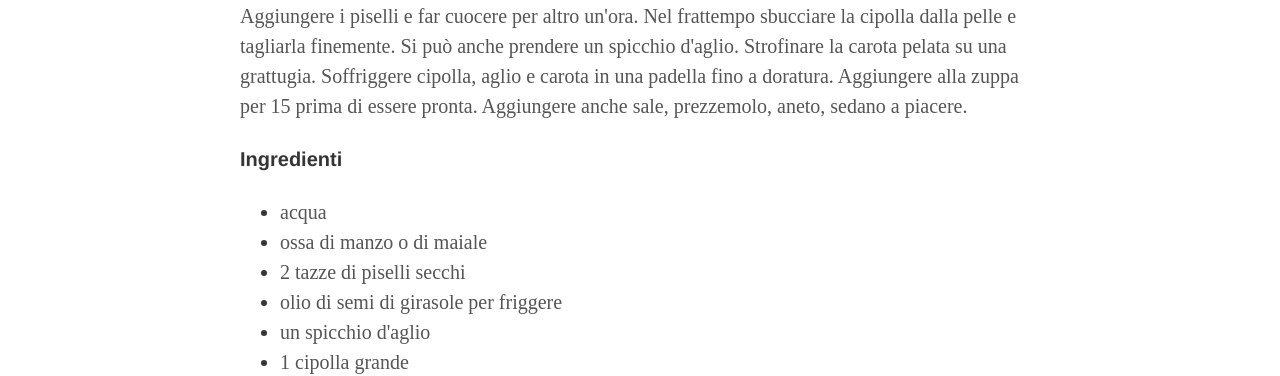
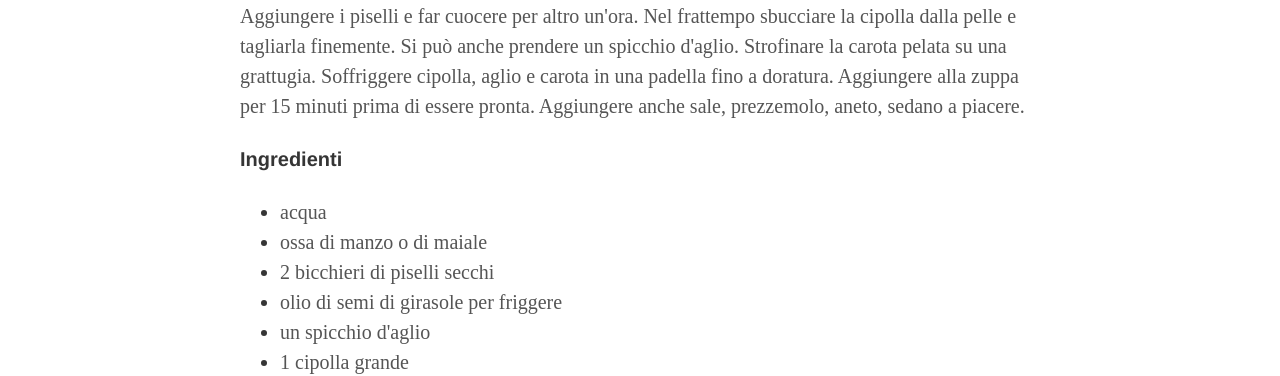
Before and after one commit to postolny/postolny.github.io, a Jekyll site: the page built from _posts/2024-02-08-le-mie-ricette.md, in a window 1280 px wide and 1400 px high, scrolled down 447 px. Shown: the part 345-721 px from the top of the window. Built offline with Jekyll 4.4.1, drawn with Linux system fonts in a browser that asks for light colours; some of the changed text lies outside the part shown.

Commit message:
Add files via upload

```diff
--- a/_posts/2024-02-08-le-mie-ricette.md
+++ b/_posts/2024-02-08-le-mie-ricette.md
@@ -12,13 +12,13 @@
 
 ### Zuppa di piselli con ossa
 
-Sciacquare i piselli secchi più volte sotto l'acqua corrente. Mettere a bagno in acqua. Di quando in quando è bene cambiare l'acqua. Tagliare le ossa a pezzettoni. Bollire per 5 minuti e poi sciacquare in acqua fredda. Mettere le ossa in una grande pentola di smalto e lasciare cucinare per circa un'ora. Aggiungere i piselli e far cuocere per altro un'ora. Nel frattempo sbucciare la cipolla dalla pelle e tagliarla finemente. Si può anche prendere un spicchio d'aglio. Strofinare la carota pelata su una grattugia. Soffriggere cipolla, aglio e carota in una padella fino a doratura. Aggiungere alla zuppa per 15 prima di essere pronta. Aggiungere anche sale, prezzemolo, aneto, sedano a piacere.
+Sciacquare i piselli secchi più volte sotto l'acqua corrente. Mettere a bagno in acqua. Di quando in quando è bene cambiare l'acqua. Tagliare le ossa a pezzettoni. Bollire per 5 minuti e poi sciacquare in acqua fredda. Mettere le ossa in una grande pentola di smalto e lasciare cucinare per circa un'ora. Aggiungere i piselli e far cuocere per altro un'ora. Nel frattempo sbucciare la cipolla dalla pelle e tagliarla finemente. Si può anche prendere un spicchio d'aglio. Strofinare la carota pelata su una grattugia. Soffriggere cipolla, aglio e carota in una padella fino a doratura. Aggiungere alla zuppa per 15 minuti prima di essere pronta. Aggiungere anche sale, prezzemolo, aneto, sedano a piacere.
 
 #### Ingredienti
 
 - acqua
 - ossa di manzo o di maiale
-- 2 tazze di piselli secchi
+- 2 bicchieri di piselli secchi
 - olio di semi di girasole per friggere
 - un spicchio d'aglio
 - 1 cipolla grande
@@ -44,21 +44,21 @@
 
 #### Ingredienti
 
-- 2 tazze di farina
+- 2 bicchieri di farina
 - 1 uovo
 - 2 cucchiaini di olio di girasole
 - 2 cucchiaini di zucchero
-- 1/2 cucchiaini di bicarbonato di sodio
-- 1/4 cucchiaini di sale
+- 1/2 cucchiaino di bicarbonato di sodio
+- 1/4 di cucchiaino di sale
 - kefir
 
 ### Kaša di semolino
 
-Versare il latte e l'acqua in una pentola. Aggiungere lo zucchero. Quando il latte bolle, versare il semolino a pioggia molto lentamente, mescolando per evitare che si formino grumi e cuocere per circa 10 minuti.
+Versare il latte e l'acqua in una pentola. Aggiungere lo zucchero. Quando il latte bolle, versare il semolino a pioggia molto lentamente, mescolando per evitare che si formino grumi. Cuocere per circa 10 minuti.
 
 #### Ingredienti
 
-- 4 tazze di latte
-- 1 tazza d'acqua
+- 4 bicchieri di latte
+- 1 bicchiere d'acqua
 - 1 cucchiaio di zucchero
-- 3/4 di tazza di semolino
+- 3/4 di bicchiere di semolino
```
